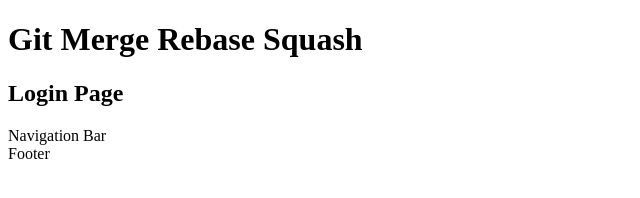
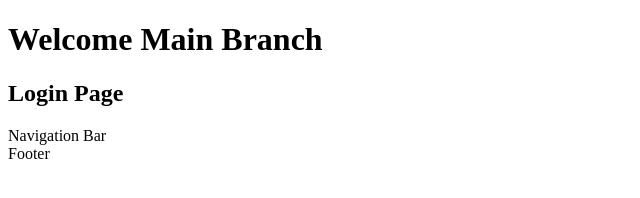
Before and after one commit to dineshd1575/git-merge-rebase-squash, a plain HTML site: page index.html in a window 1280 px wide. Shown: the whole page, without its empty margins (0-640 px from the left). Drawn offline with Linux system fonts and the light colour scheme.

Commit message:
Updated heading in main

```diff
--- a/index.html
+++ b/index.html
@@ -5,7 +5,7 @@
 </head>
 <body>
 
-<h1>Git Merge Rebase Squash</h1>
+<h1>Welcome Main Branch</h1>
 
 <h2>Login Page</h2>
 
```
